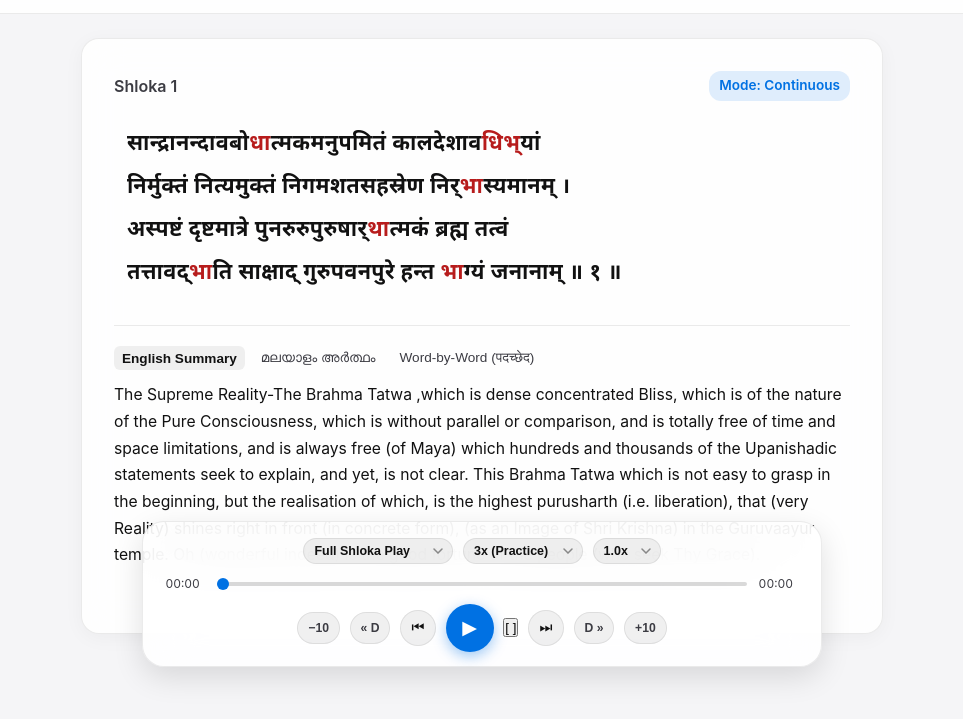
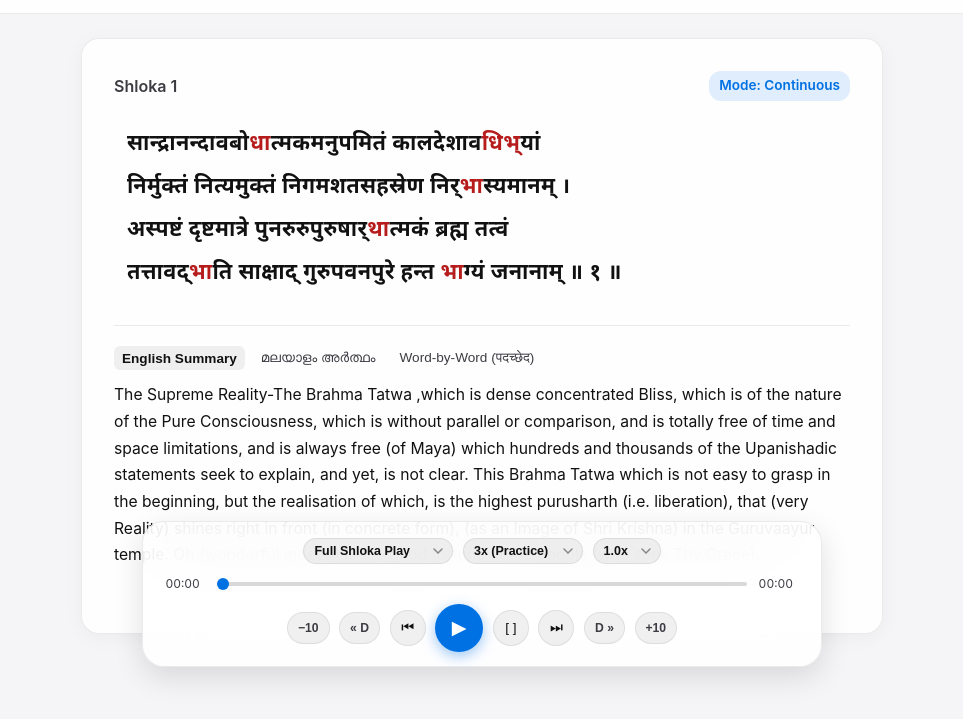
Before and after one commit to nivinaveen108/narayaneeyam-reciter, a plain HTML site: page index.html in a window 1280 px wide. Shown: the part 109-828 px from the top of the page, without its empty margins (158-1121 px from the left). Drawn offline with Linux system fonts and the light colour scheme; no server answers; a web font is replaced by a local one.

Commit message:
FS button fix

```diff
--- a/style.css
+++ b/style.css
@@ -900,7 +900,26 @@
   pointer-events: auto !important;
   cursor: pointer !important;
 }
+#fullscreen-btn {
+  width: 36px !important;
+  height: 36px !important;
+  min-width: 36px !important;
+  border-radius: 50% !important;
+  background: var(--control-pill-bg) !important;
+  border: 1px solid var(--card-border) !important;
+  color: var(--text-main) !important;
+  font-size: 0.85rem !important;
+  display: inline-flex !important;
+  align-items: center !important;
+  justify-content: center !important;
+  cursor: pointer !important;
+  padding: 0 !important;
+  transition: background 0.15s ease, transform 0.12s ease;
+}
 
+#fullscreen-btn:hover {
+  background: var(--hover-bg);
+}
 body.fullscreen-verse-mode #fullscreen-btn {
   display: flex !important;
   position: fixed !important;
```
